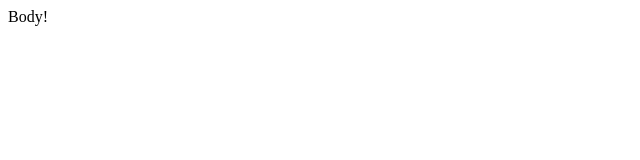
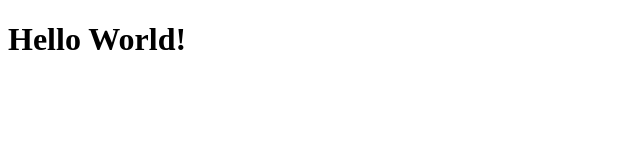
Before and after one commit to j-unisa/html-boilerplate, a plain HTML site: page index.html in a window 1280 px wide. Shown: the whole page, without its empty margins (0-640 px from the left). Drawn offline with Linux system fonts and the light colour scheme.

Commit message:
Edited index.html

```diff
--- a/index.html
+++ b/index.html
@@ -2,10 +2,10 @@
 <html lang="en">
     <head>
         <meta charset="UTF-8">
-        <title>Title</title>
+        <title>My First Webpage</title>
     </head>
 
     <body>
-        Body!
+        <h1>Hello World!</h1>
     </body>
 </html>
```
